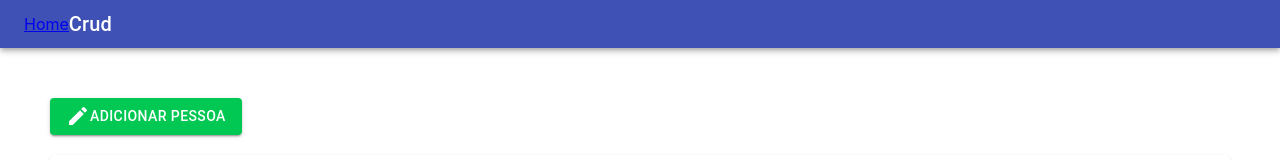
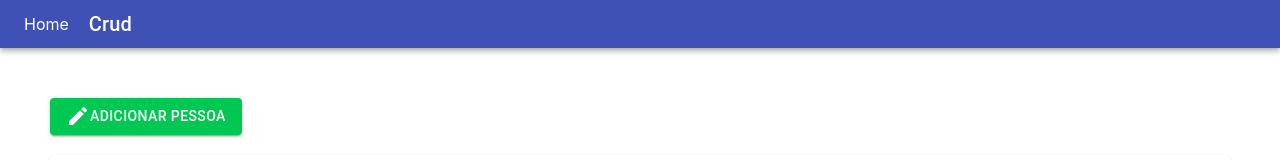
Before and after one commit to gabizinha12/crud, a React (Create React App) app: page / in a window 1280 px wide. Shown: the top 160 px of the page. Built offline with nearby package versions, Linux system fonts and the light colour scheme; no server answers.

Commit message:
fixando link

```diff
--- a/src/App.css
+++ b/src/App.css
@@ -36,3 +36,11 @@
     transform: rotate(360deg);
   }
 }
+
+a {
+  text-decoration-style: none;
+  text-decoration: none;
+  margin-right: 20px;
+  color: white;
+  font-family: inherit;
+}
--- a/src/App.js
+++ b/src/App.js
@@ -5,6 +5,7 @@ import AppBar from "@material-ui/core/AppBar";
 import Toolbar from "@material-ui/core/Toolbar";
 import Typography from "@material-ui/core/Typography";
 import { SnackbarProvider } from "notistack";
+import "./App.css";
 
 import { BrowserRouter as Router, Switch, Route } from "react-router-dom";
 import Create from "./components/Create";
--- a/src/Main.js
+++ b/src/Main.js
@@ -11,7 +11,6 @@ import DeleteIcon from "@material-ui/icons/Delete";
 import CreateIcon from "@material-ui/icons/Create";
 import Paper from "@material-ui/core/Paper";
 import { Button, CircularProgress, Tooltip } from "@material-ui/core";
-// import { Pagination } from "@material-ui/lab";
 import Pagination from "@material-ui/lab/Pagination";
 
 import { useSnackbar } from "notistack";
```
